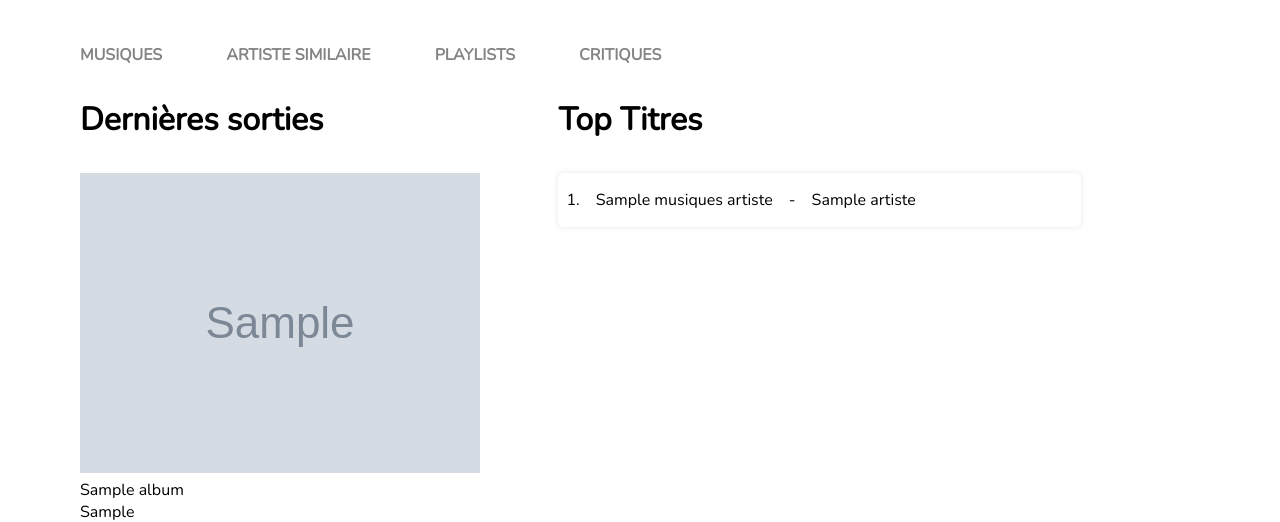
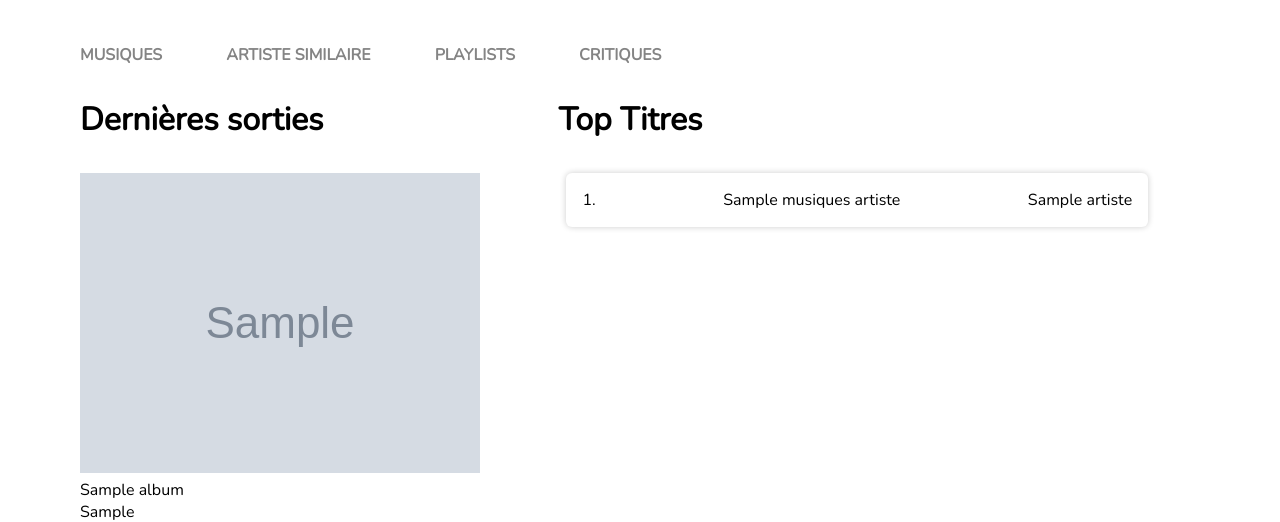
Before and after one commit to QuentinDroucheau/SAE-PHP, a PHP site: template view/artiste.php in a window 1280 px wide. Shown: the part 320-842 px from the top of the page. Run offline with PHP 8.4, Linux system fonts and the light colour scheme; the template is opened without the code that fills it: most values are stand-ins (such as "Sample title", 1, 10 or a date in 2020); grey boxes marked "Sample" are stand-in pictures.

Commit message:
amelioration top titres

```diff
--- a/styles/artiste.css
+++ b/styles/artiste.css
@@ -109,21 +109,20 @@ body {
 
 .top-titres {
     flex-basis: 50%;
-    flex-grow: 0;
+    flex-grow: 1;
 }
 
 .list-titres li {
     background-color: white;
     border-radius: 6px;
-    box-shadow: 0 0 6px rgba(0, 0, 0, 0.1);
+    box-shadow: 0 0 6px rgba(0, 0, 0, 0.2);
     color: black;
     display: block;
-    margin-bottom: 1rem;
-    margin-right: 1rem;
+    margin: 0.5rem;
 }
 
 .list-titres p {
-    padding: 1rem 0.5rem;
+    padding: 1rem 1rem;
     display: inline-block;
 }
 
@@ -149,9 +148,15 @@ body {
 
 .scroll {
     overflow-y: scroll;
-    height: 40%;
+    height: 12rem;
     margin-left: 25px;
     margin-right: 10px;
     margin-bottom: 30px;
     scrollbar-color: var(--couleur1) var(--couleur3);
 }
+
+.musique-titre {
+    display: flex;
+    align-items: center;
+    justify-content: space-between;
+}
--- a/view/artiste.php
+++ b/view/artiste.php
@@ -60,13 +60,20 @@
                     Dernières sorties
                 </h2>
                 <div class="album">
-                    <?php
-                    foreach ($albums as $album) {
+                <?php
+                $albumCpt = 0;
+                foreach ($albums as $album) {
+                    if ($albumCpt < 2) {
                         echo "<img src='".$album->getImageAlbum()."' alt='cover de l'album >";
                         echo "<p>" . $album->getTitreAlbum() . "</p>";
                         echo "<span>" . $album->getAnneeAlbum() . "</span>";
+
+                        $albumCpt++;
+                    } else {
+                        break;
                     }
-                    ?>
+                }
+                ?>
                 </div>
             </div>
 
@@ -88,10 +95,11 @@
                         foreach ($musiquesArtiste as $musique) {
                             $i ++;
                             echo "<li>";
+                            echo "<div class='musique-titre'>";
                             echo "<p>". $i . ".  </p>";
                             echo "<p>" . $musique->getNom() . "</p>";
-                            echo "<p> - </p>";
                             echo "<p>" . $artiste->getNom() . "</p>";
+                            echo "</div>";
                             echo "</li>";
                         }
                         ?>
```
